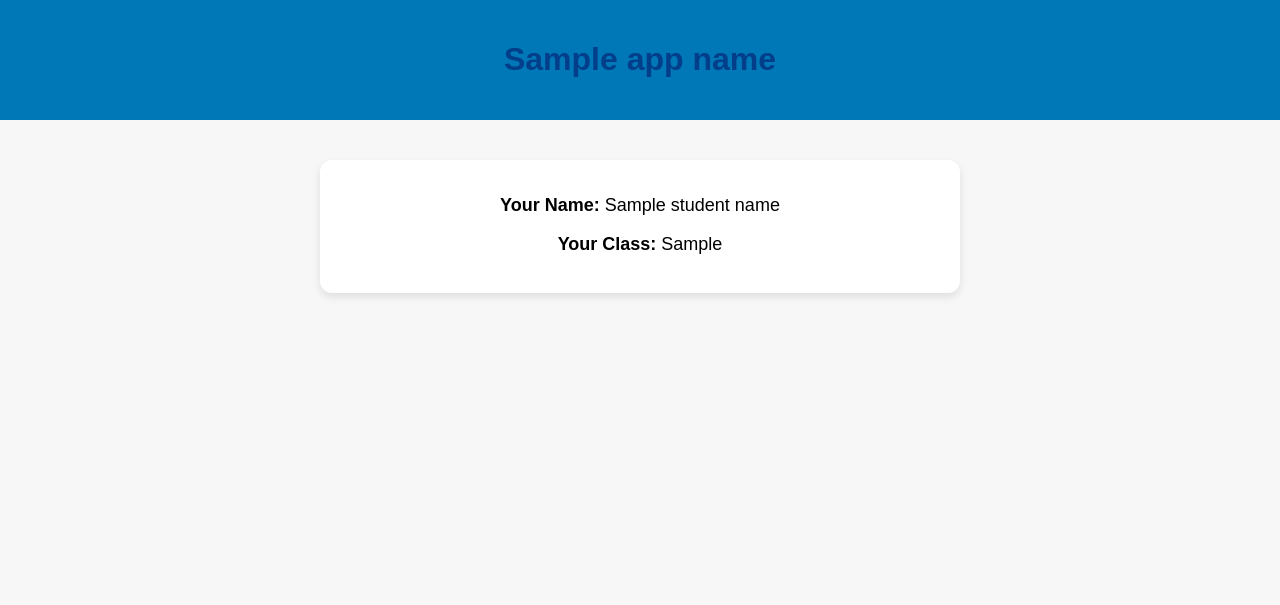
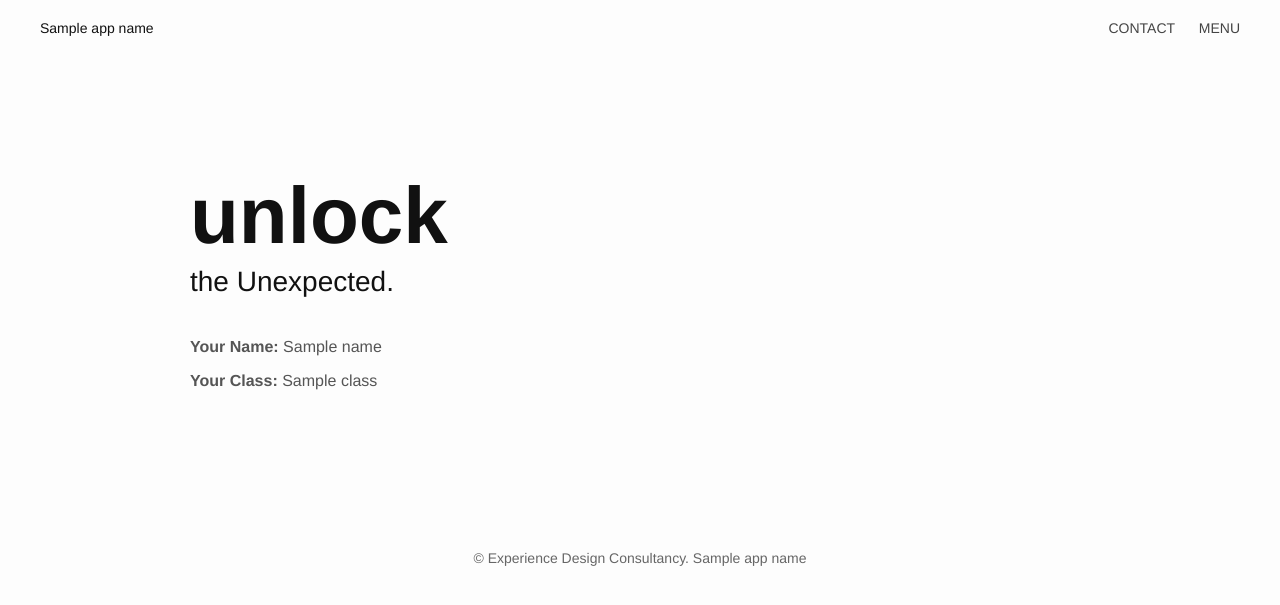
Before and after one commit to Twentism/football-shop, a Django app: template football_shop/main/templates/main.html in a window 1280 px wide. Shown: the top 605 px of the page. Run offline with Django 5.2, Linux system fonts and the light colour scheme; the template is opened without the code that fills it: most values are stand-ins (such as "Sample title", 1, 10 or a date in 2020).

Commit message:
changes on design

```diff
--- a/football_shop/main/templates/main.html
+++ b/football_shop/main/templates/main.html
@@ -5,41 +5,79 @@
     <title>{{ app_name }}</title>
     <style>
         body {
-            font-family: Arial, sans-serif;
-            background: #f7f7f7;
-            text-align: center;
+            font-family: 'Helvetica Neue', Arial, sans-serif;
+            background: #fdfdfd;
+            color: #111;
             margin: 0;
             padding: 0;
         }
+
         header {
-            background: #0077b6;
-            color: white;
-            padding: 20px;
+            display: flex;
+            justify-content: space-between;
+            align-items: center;
+            padding: 20px 40px;
+            font-size: 14px;
         }
+
+        header a {
+            text-decoration: none;
+            color: #444;
+            margin-left: 20px;
+        }
+
         main {
-            margin: 40px auto;
-            padding: 20px;
-            max-width: 600px;
-            background: white;
-            border-radius: 12px;
-            box-shadow: 0px 4px 8px rgba(0,0,0,0.1);
+            max-width: 900px;
+            margin: 120px auto;
+            padding: 0 20px;
+            text-align: left;
         }
+
         h1 {
-            color: #023e8a;
+            font-size: 80px;
+            font-weight: bold;
+            margin: 0;
+            line-height: 1;
         }
+
+        .subtitle {
+            font-size: 28px;
+            margin: 10px 0 40px;
+        }
+
         .info {
-            font-size: 18px;
-            margin-top: 15px;
+            font-size: 16px;
+            color: #555;
+            margin-top: 8px;
+        }
+
+        footer {
+            font-size: 14px;
+            color: #666;
+            text-align: center;
+            padding: 40px 20px;
         }
     </style>
 </head>
 <body>
     <header>
-        <h1>{{ app_name }}</h1>
+        <div>{{ app_name }}</div>
+        <nav>
+            <a href="#">CONTACT</a>
+            <a href="#">MENU</a>
+        </nav>
     </header>
+
     <main>
-        <p class="info"><strong>Your Name:</strong> {{ student_name }}</p>
-        <p class="info"><strong>Your Class:</strong> {{ student_class }}</p>
+        <h1>unlock</h1>
+        <div class="subtitle">the Unexpected.</div>
+
+        <p class="info"><strong>Your Name:</strong> {{ name }}</p>
+        <p class="info"><strong>Your Class:</strong> {{ class }}</p>
     </main>
+
+    <footer>
+        © Experience Design Consultancy. {{ app_name }}
+    </footer>
 </body>
 </html>
```
Also changed, not shown: football_shop/main/migrations/0001_initial.py (added).
